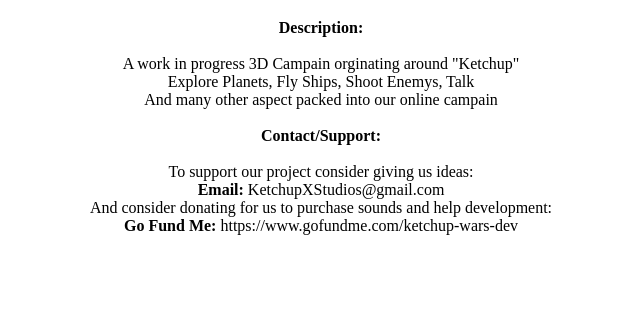
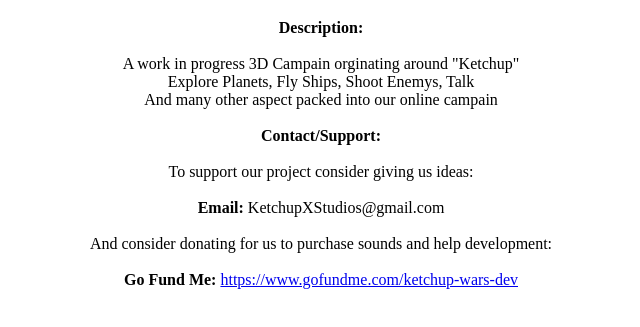
Before and after one commit to lockness-Ko/KetchupWar.github.io, a plain HTML site: page index.html in a window 1280 px wide. Shown: the part 89-416 px from the top of the page, without its empty margins (319-959 px from the left). Drawn offline with Linux system fonts and the light colour scheme.

Commit message:
Update index.html

```diff
--- a/index.html
+++ b/index.html
@@ -31,10 +31,10 @@
         And many other aspect packed into our online campain <br>
         <br>
         <b>Contact/Support: </b> <br> <br>
-        To support our project consider giving us ideas: <br>
-        <b>Email:</b> KetchupXStudios@gmail.com <br>
-        And consider donating for us to purchase sounds and help development: <br>
-        <b>Go Fund Me:</b> https://www.gofundme.com/ketchup-wars-dev
+        To support our project consider giving us ideas: <br> <br>
+        <b>Email:</b> KetchupXStudios@gmail.com <br> <br>
+        And consider donating for us to purchase sounds and help development: <br> <br>
+        <b>Go Fund Me:</b> <a href="https://www.gofundme.com/ketchup-wars-dev">https://www.gofundme.com/ketchup-wars-dev</a>
 
       </p>
     </div>
```
